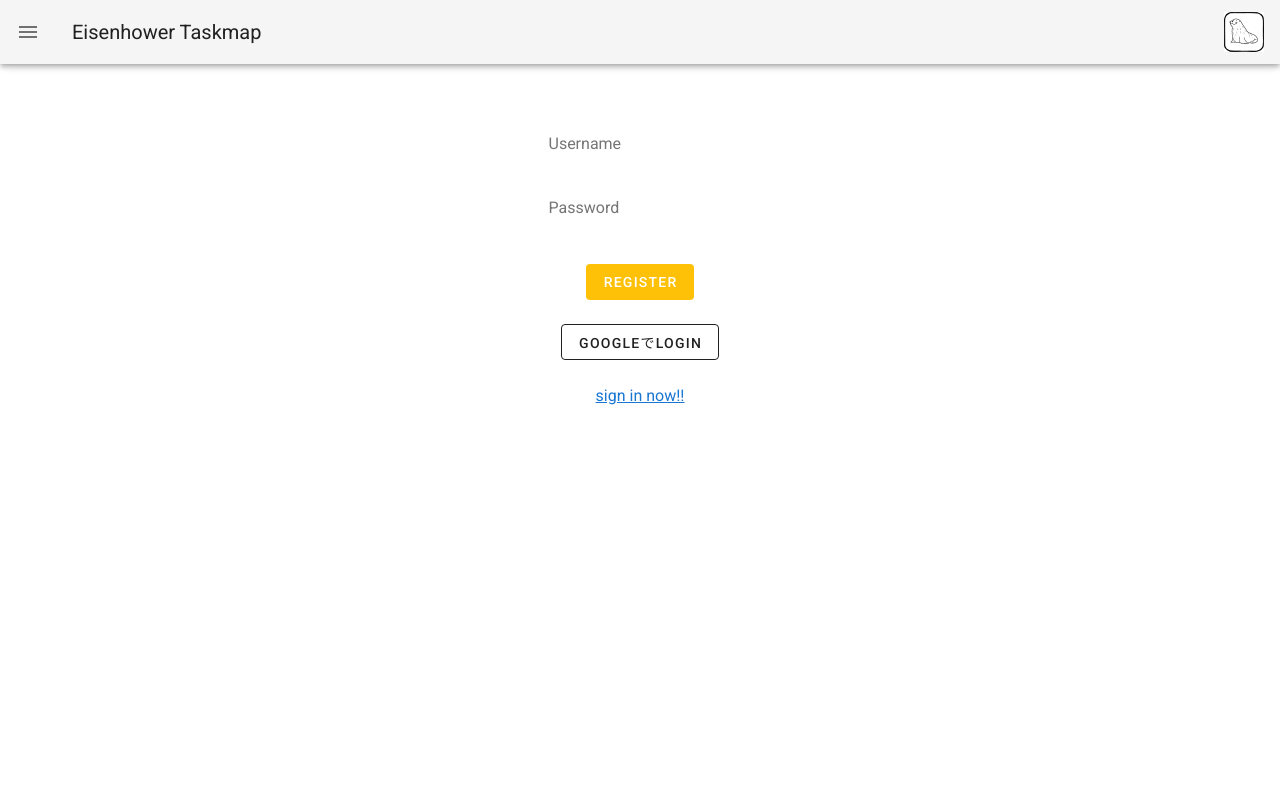
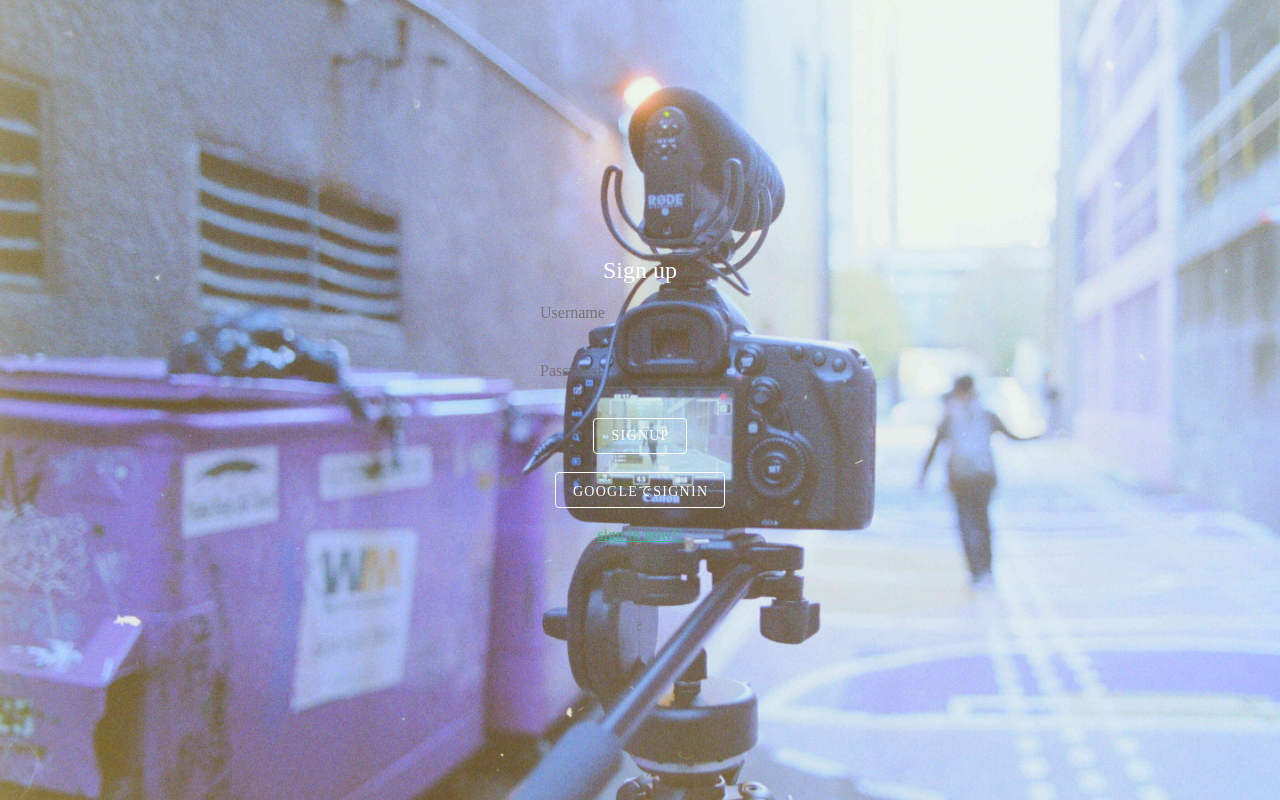
Before and after one commit to mizuki4i4/06_EisenhowerTaskMap, a Nuxt app: page /signup in a window 1280 px wide. Built offline with nearby package versions, Linux system fonts and the light colour scheme.

Commit message:
Add:20200810

```diff
--- a/layouts/default.vue
+++ b/layouts/default.vue
@@ -4,6 +4,7 @@
       v-model="drawer"
       :mini-variant="miniVariant"
       :clipped="clipped"
+      src="../assets/index.jpg"
       fixed
       app
     >
--- a/pages/brest.vue
+++ b/pages/brest.vue
@@ -63,7 +63,7 @@ export default {
  },
  computed: {
    todos () {
-     return this.$store.getters['sample/todos']
+     return this.$store.getters['todos']
    }
  },
  methods: {
@@ -94,13 +94,13 @@ export default {
   },
    submitTodo () {
      if(this.todo) {
-       this.$store.dispatch('sample/submitTodo', this.todo)
+       this.$store.dispatch('submitTodo', this.todo)
        this.todo = ''
      }
    },
   deleteTodo (index) {
     // 指定したindexから1個の要素を取り除く
-    this.$store.dispatch('sample/deleteTodo', this.todos[index].id)
+    this.$store.dispatch('deleteTodo', this.todos[index].id)
     console.log(this.todos[index].id)
   },
   deleteAlldata () {
@@ -115,7 +115,7 @@ export default {
         for (let i=0; i < ids.length; i++) {
           console.log(ids[i])
           firebase.firestore().collection('todos').doc(ids[i]).delete()
-          this.$store.dispatch('sample/deleteTodo', ids[i])
+          this.$store.dispatch('deleteTodo', ids[i])
       }
     })
   },
--- a/pages/project.vue
+++ b/pages/project.vue
@@ -0,0 +1,20 @@
+<template>
+  <v-card
+    class="mx-auto"
+    max-width="344"
+    outlined
+  >
+    <v-list-item three-line>
+      <v-list-item-content>
+        <!-- <div class="overline mb-4">id: {{ $store.getters.getUserUid }}</div> -->
+        <v-list-item-title class="headline mb-1">{{ $store.getters.getUserName }}</v-list-item-title>
+        <v-list-item-subtitle>id: {{ $store.getters.getUserUid }}</v-list-item-subtitle>
+      </v-list-item-content>
+      <v-list-item-avatar
+        tile
+        size="80"
+        color="grey"
+      ></v-list-item-avatar>
+    </v-list-item>
+  </v-card>
+</template>
--- a/pages/signin.vue
+++ b/pages/signin.vue
@@ -5,7 +5,7 @@
     <input type="text" placeholder="Username" v-model="username">
     <input type="password" placeholder="Password" v-model="password">
     <br>
-    <v-btn depressed color="primary" @click="signIn">Signin</v-btn>
+      <v-btn class="btn_signIn" outlined @click="signIn">Signin</v-btn>
     <br>
     <div v-if="isWaiting" class="log_wait">
       <p>読み込み中</p>
@@ -13,7 +13,7 @@
     <!-- !login -->
     <div class="isLogin_wrap" v-else>
       <div v-if="!isLogin" class="btn_login">
-        <v-btn class="google_login" outlined @click="googlesignIn">Googleでログイン</v-btn>
+        <v-btn class="google_login" outlined @click="googlesignIn">GoogleでSignin</v-btn>
       </div>
       <!-- login -->
       <div v-else class="log_wrap">
@@ -29,6 +29,7 @@
 import firebase from 'firebase'
 export default {
   name: 'Signin',
+  layout: 'home',
   data: function () {
     return {
       username: '',
@@ -50,6 +51,7 @@ export default {
     googlesignIn: function () {
        console.log('googlesignIn')
        this.$store.dispatch('googlesignIn')
+       this.$router.push('/project')
     }
   }
 }
@@ -72,29 +74,31 @@ li {
 a {
   color: #42b983;
 }
+
+input {
+  margin: 10px 0;
+  padding: 10px;
+}
 .signin {
   margin-top: 20px;
   display: flex;
   flex-flow: column nowrap;
   justify-content: center;
-  align-items: center
-}
-input {
-  margin: 10px 0;
-  padding: 10px;
-}
-.signin {
-  width: 100%;
-  height: 100%;
+  align-items: center;
+  width: 100vw;
+  height: 100vh;
   margin-left: auto;
   margin-right: auto;
   margin-top: 0px;
   /* margin-top: 250px;
   margin-bottom: 250px; */
-  /* background-image: url(../assets/evgeni.jpg); */
+  background-image: url(../assets/signin.jpg);
   background-size: cover;
 }
 .google_login{
+  color:white;
+}
+.btn_signIn {
   color: white;
 }
 </style>
--- a/pages/signup.vue
+++ b/pages/signup.vue
@@ -4,7 +4,7 @@
     <input type="text" placeholder="Username" v-model="username">
     <input type="password" placeholder="Password" v-model="password">
     <br>
-    <v-btn depressed color="warning" @click="signUp">Register</v-btn>
+    <v-btn class="btn_signUp" outlined @click="signUp">Signup</v-btn>
     <br>
     <div v-if="isWaiting" class="log_wait">
       <p>読み込み中</p>
@@ -12,7 +12,7 @@
     <!-- !login -->
     <div class="isLogin_wrap" v-else>
       <div v-if="!isLogin" class="btn_login">
-        <v-btn class="google_login" outlined @click="googlesignUp">Googleでlogin</v-btn>
+        <v-btn class="google_login" outlined @click="googlesignUp">GoogleでSignin</v-btn>
       </div>
       <!-- login -->
       <div v-else class="log_wrap">
@@ -28,6 +28,7 @@
 import firebase from 'firebase'
 export default {
   name: 'Signup',
+  layout: 'home',
   data () {
     return {
       username: '',
@@ -67,18 +68,29 @@ a {
   color: #42b983;
 }
 .signup {
-  width: 100%;
-  height: 100%;
-  margin-top: 0px;
+  margin-top: 20px;
   display: flex;
   flex-flow: column nowrap;
   justify-content: center;
   align-items: center;
-  /* background-image: url(../assets/miles.jpg); */
+  width: 100vw;
+  height: 100vh;
+  margin-left: auto;
+  margin-right: auto;
+  margin-top: 0px;
+  /* margin-top: 250px;
+  margin-bottom: 250px; */
+  background-image: url(../assets/signup.jpg);
   background-size: cover;
 }
 input {
   margin: 10px 0;
   padding: 10px;
 }
+.google_login{
+  color:white;
+}
+.btn_signUp {
+  color: white;
+}
 </style>
--- a/store/sample/index.js
+++ b/store/index.js
@@ -1,22 +1,32 @@
-import firebase from "../../plugins/firebase"
+import firebase from "../plugins/firebase"
 
 export const state = () => ({
     todos: [],
+    userUid: '',
+    userName: ''
 })
 
 export const getters = {
     todos: state => {
-        return state.todos
+      return state.todos
     },
+    getUserUid(state) {
+      return state.userUid
+    },
+    getUserName(state) {
+      return state.userName
+    }
 }
 
 export const actions = {
-    googlesignIn() {
+    googlesignIn({ commit }) {
       console.log('login action')
       const provider = new firebase.auth.GoogleAuthProvider();
       firebase.auth().signInWithPopup(provider).then(function(result) {
         const user = result.user;
-        console.log('sucess : ' + user)
+        console.log('sucess : ' + user.uid + ' : ' + user.displayName )
+        commit('setUserUid', user.uid)
+        commit('setUserName', user.displayName)
       }).catch(function(error) {
         var errorCode = error.code;
         console.log('error : ' + errorCode)
@@ -59,4 +69,10 @@ export const mutations = {
     deleteTodo (state, index) {
         state.todos.splice(index, 1)
     },
+    setUserUid (state,userUid) {
+        state.userUid = userUid
+    },
+    setUserName (state,userName) {
+        state.userName = userName
+    }
 }
```
Also changed, not shown: assets/signup.jpg (added), 1 other file (tests, documents, lock files or other folders).
